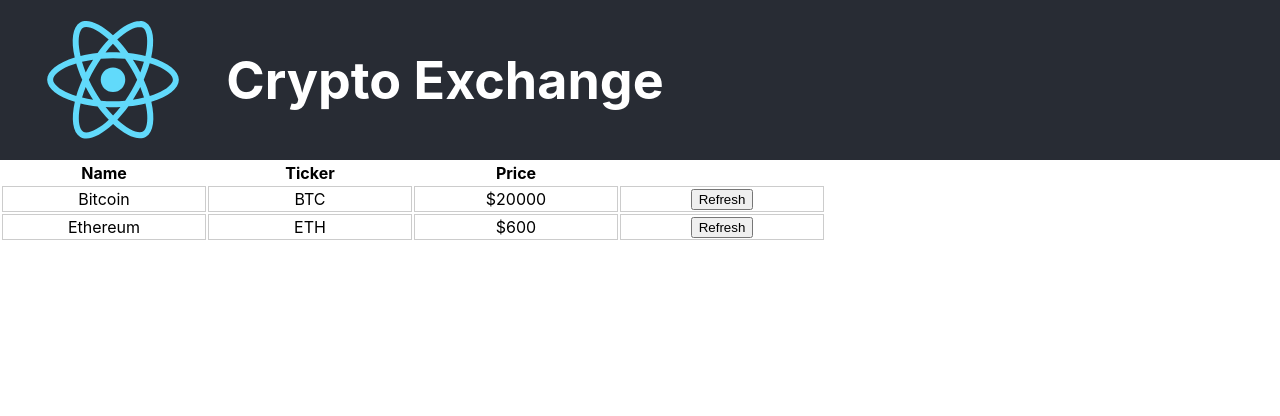
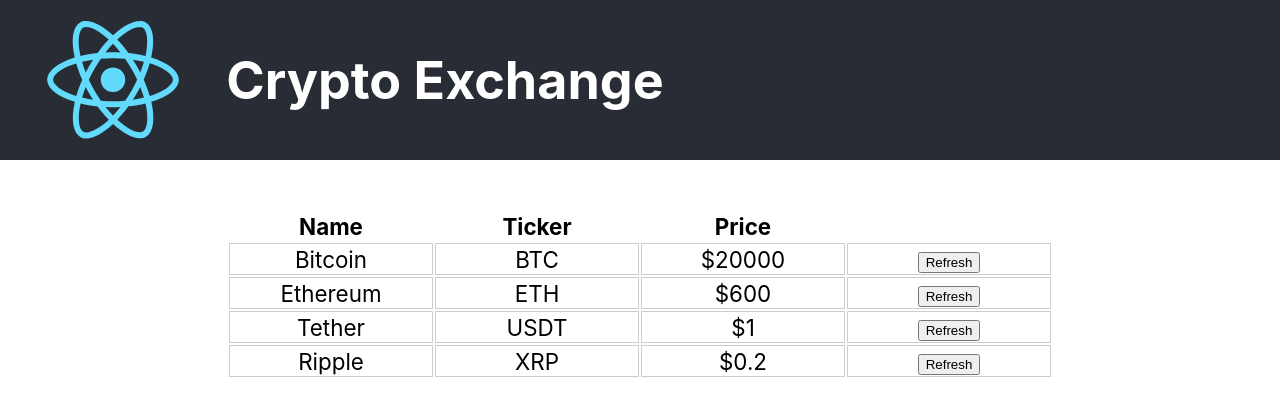
Before and after one commit to zairus-canales/crypto-exchange, a React (Create React App) app: page / in a window 1280 px wide. Shown: the top 416 px of the page. Built offline with nearby package versions, Linux system fonts and the light colour scheme.

Commit message:
modification: added styling

```diff
--- a/src/App.js
+++ b/src/App.js
@@ -12,7 +12,7 @@ function App() {
           Crypto Exchange
         </h1>
       </header>
-      <table >
+      <table className="coin-table">
         <thead>
           <tr>
             <th>Name</th>
@@ -23,6 +23,8 @@ function App() {
         <tbody>
           <Coin name="Bitcoin" ticker="BTC" price={20000.00}/>
           <Coin name="Ethereum" ticker="ETH" price={600.00}/>
+          <Coin name="Tether" ticker="USDT" price={1.00}/>
+          <Coin name="Ripple" ticker="XRP" price={0.20}/>
         </tbody>
       </table>
     </div>
```
